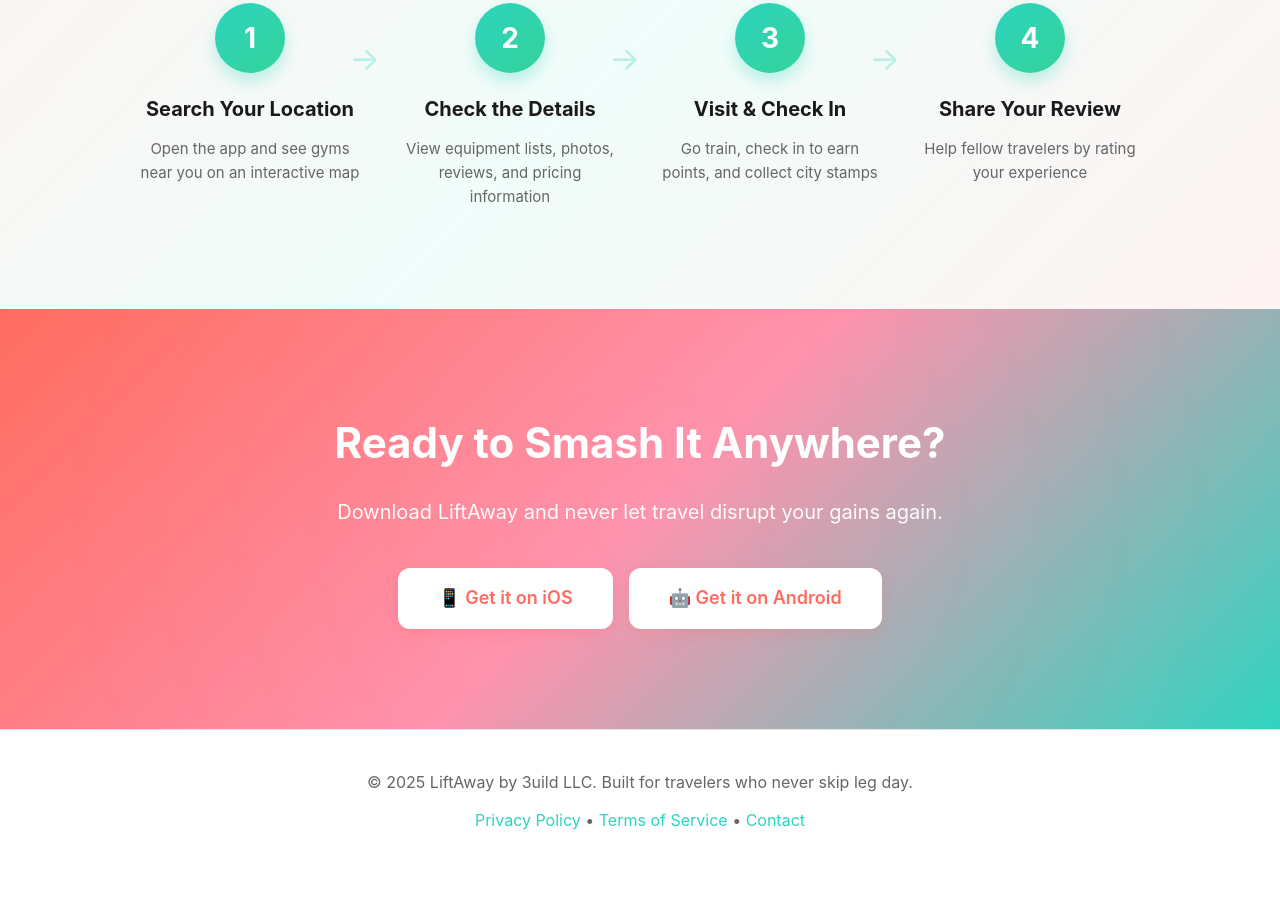
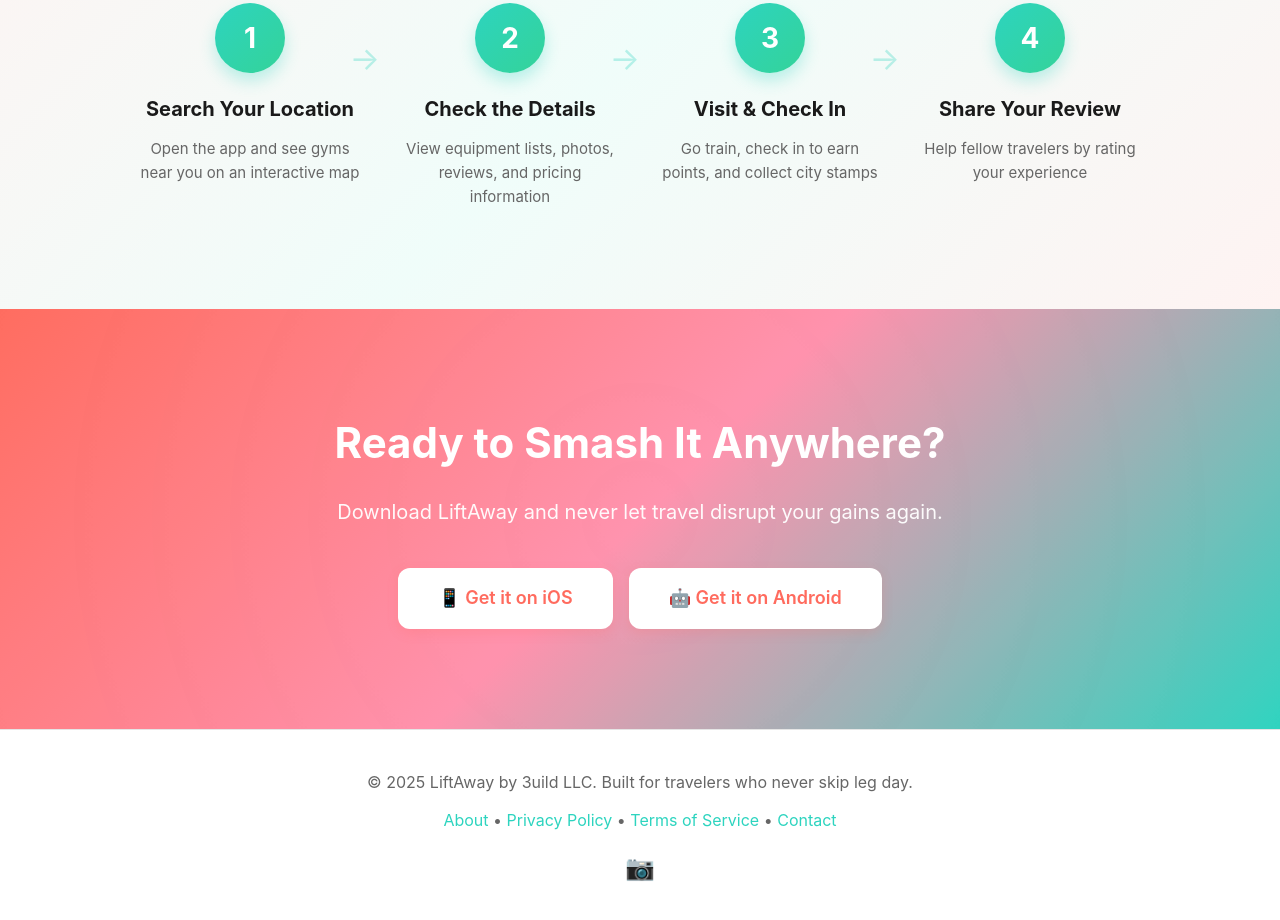
Before and after one commit to NonFungibleH/Lift-Away, a plain HTML site: page index.html in a window 1280 px wide. Shown: the part 1945-2865 px from the top of the page. Before the commit the page ends 2818 px from the top, so only its background shows below. Drawn offline with Linux system fonts and the light colour scheme.

Commit message:
Update index.html

```diff
--- a/index.html
+++ b/index.html
@@ -625,9 +625,13 @@
         <div class="container">
             <p>&copy; 2025 LiftAway by 3uild LLC. Built for travelers who never skip leg day.</p>
             <p style="margin-top: 12px;">
+                <a href="about.html">About</a> •
                 <a href="privacy-policy.html">Privacy Policy</a> •
                 <a href="terms-of-service.html">Terms of Service</a> •
-                <a href="mailto:support@liftaway.app">Contact</a>
+                <a href="contact.html">Contact</a>
+            </p>
+            <p style="margin-top: 16px;">
+                <a href="#" style="text-decoration: none; font-size: 24px;" title="Follow us on Instagram">📷</a>
             </p>
         </div>
     </footer>
```
